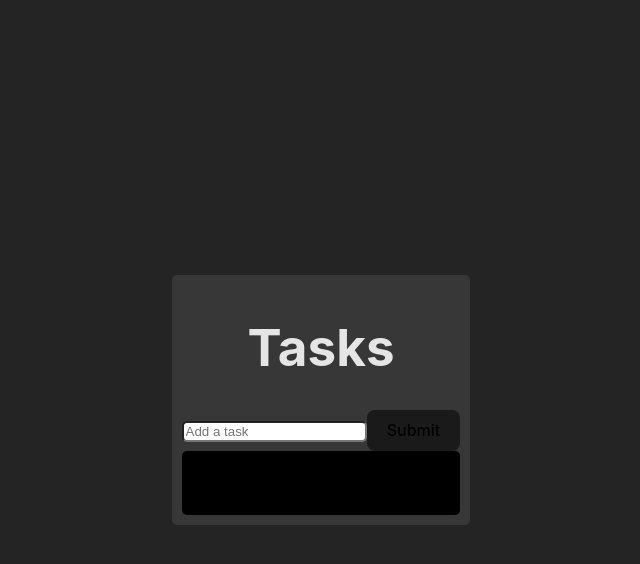
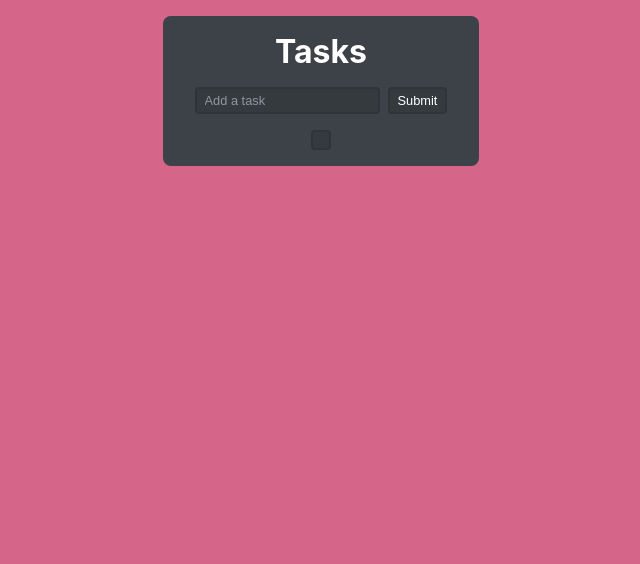
Before and after one commit to mahaultA/todo-app, a React (Vite) app: page / in a window 1280 px wide. Shown: the top 564 px of the page, without its empty margins (319-959 px from the left). Built offline with nearby package versions, Linux system fonts and the light colour scheme.

Commit message:
ajout de tout le CSS

```diff
--- a/src/App.css
+++ b/src/App.css
@@ -1,34 +1,116 @@
-#root {
-  max-width: 1280px;
-  margin: 0 auto;
-  padding: 2rem;
-  text-align: center;
+html {
+  background-color: var(--primary-color);
 }
 
-.logo {
-  height: 6em;
-  padding: 1.5em;
-  will-change: filter;
-  transition: filter 300ms;
+#root {
+  margin: auto;
+  width: fit-content;
+}
+
+:root {
+  --background-color: #3d4249;
+  --background-color-dark: #353a3f;
+  --background-color-darker: #303338;
+  --paper-color: #494f58;
+  --text-secondary-color: #90969e;
+  --text-primary-color: #ffffff;
+
+  --primary-color: #d56589;
+
+  color: var(--text-primary-color);
 }
 
 .app-wrapper {
-  background-color: #383737;
-  margin: 10px;
-  padding: 10px;
-  border-radius: 5px;
+  display: flex;
+  flex-direction: column;
+  align-items: center;
+  margin: 16px;
+  max-width: 320px;
+  background: var(--background-color);
+  padding: 16px 32px;
+  border-radius: 8px;
+  gap: 16px;
 }
 
-input {
-  border-radius: 5px;
+.app-wrapper h1 {
+  margin: 0;
 }
 
-.logo:hover {
-  filter: drop-shadow(0 0 2em #646cffaa);
+.input {
+  border: 2px solid var(--background-color-darker);
+  padding: 4px 8px;
+  font-size: 0.8rem;
+  border-radius: 4px;
+  background-color: var(--background-color-dark);
+  color: var(--text-primary-color);
+}
+
+.input::placeholder {
+  color: var(--text-secondary-color);
+}
+
+.button {
+  border: 2px solid var(--background-color-darker);
+  padding: 4px 8px;
+  font-size: 0.8rem;
+  border-radius: 4px;
+  background-color: var(--background-color-dark);
+  color: var(--text-primary-color);
+
+  cursor: pointer;
+  transition: 100ms background-color ease-in-out, 200ms transform ease;
+}
+
+.button:hover {
+  background-color: var(--background-color-darker);
+}
+
+.button:active {
+  transform: scale(0.95);
+  transition: 100ms background-color ease-in-out, 100ms transform ease;
+}
+
+.form-wrapper {
+  display: flex;
+  gap: 8px;
+}
+
+.todo-list {
+  display: flex;
+  flex-direction: column;
+  margin-top: 16px;
+  gap: 8px;
+  width: 100%;
+}
+
+.todo-wrapper {
+  display: flex;
+  border-radius: 8px;
+  gap: 8px;
+}
+
+.todo-wrapper > .todo-text {
+  margin-right: auto;
+}
+
+.todo-wrapper > .todo-delete {
+  background: none;
+  border: none;
+  color: #ffffff;
 }
 
 .checkbox {
-  background-color: black;
-  border-radius: 5px;
-  padding: 2rem;
+  border: 2px solid var(--background-color-darker);
+  border-radius: 4px;
+  background-color: var(--background-color-dark);
+  width: 16px;
+  height: 16px;
+  position: relative;
+  color: var(--text-secondary-color);
 }
+
+.checkbox > input {
+  opacity: 0;
+  position: absolute;
+  inset: 0;
+}
--- a/src/index.css
+++ b/src/index.css
@@ -1,52 +1,10 @@
-:root {
+body {
+  margin: 0;
   font-family: Inter, system-ui, Avenir, Helvetica, Arial, sans-serif;
-  line-height: 1.5;
-  font-weight: 400;
-
-  color-scheme: light dark;
-  color: rgba(255, 255, 255, 0.87);
-  background-color: #242424;
-
-  font-synthesis: none;
-  text-rendering: optimizeLegibility;
+  -webkit-font-smoothing: antialiased;
+  -moz-osx-font-smoothing: grayscale;
 }
 
-a {
-  font-weight: 500;
-  color: #646cff;
-  text-decoration: inherit;
+code {
+  font-family: "Consolas";
 }
-a:hover {
-  color: #535bf2;
-}
-
-body {
-  margin: 0;
-  display: flex;
-  place-items: center;
-  min-width: 320px;
-  min-height: 100vh;
-}
-
-h1 {
-  font-size: 3.2em;
-  line-height: 1.1;
-}
-
-button {
-  border-radius: 8px;
-  border: 1px solid transparent;
-  padding: 0.6em 1.2em;
-  font-size: 1em;
-  font-weight: 500;
-  font-family: inherit;
-  background-color: #1a1a1a;
-  cursor: pointer;
-  transition: border-color 0.25s;
-}
-button:hover {
-  border-color: #646cff;
-}
-button:focus,
-button:focus-visible {
-}
```
